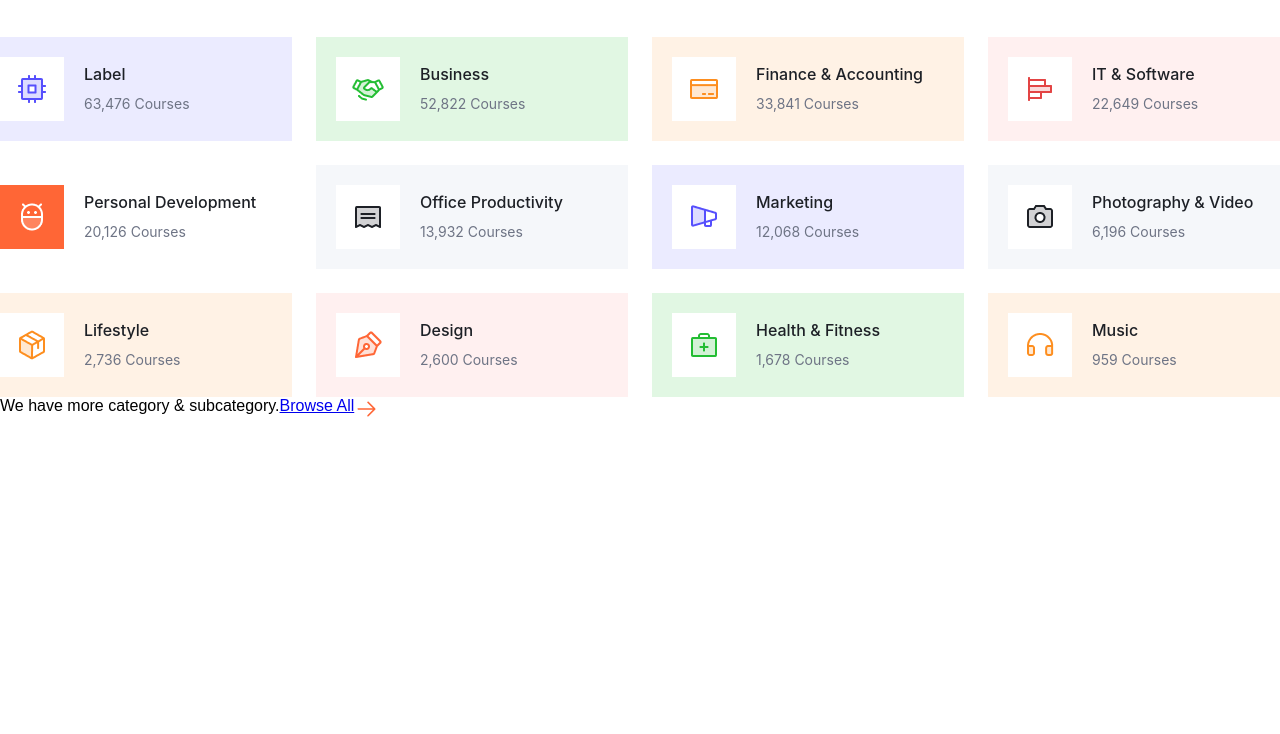
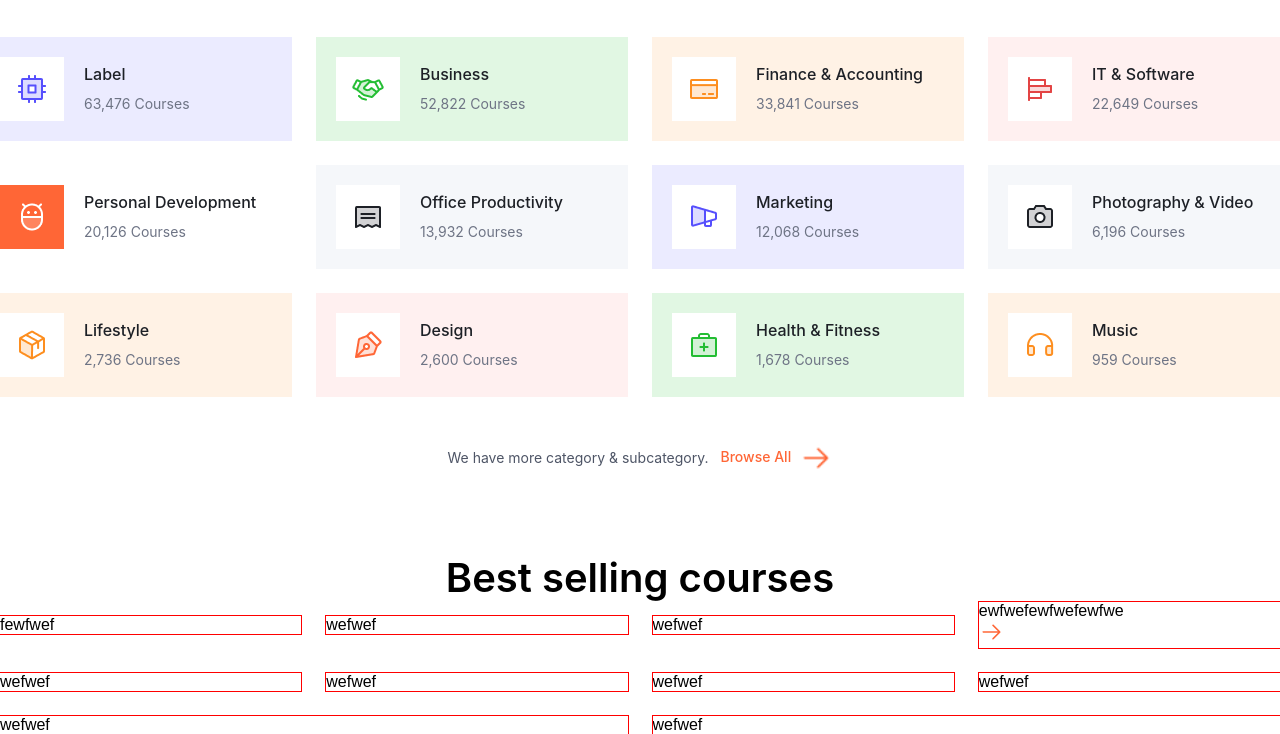
Before and after one commit to dangerlyoha12/E-tutor-project, a plain HTML site: page index.html in a window 1280 px wide. Shown: the part 948-1682 px from the top of the page. Before the commit the page ends 1369 px from the top, so only its background shows below. Drawn offline with Linux system fonts and the light colour scheme; a web font is replaced by a local one.

Commit message:
fix bugs

```diff
--- a/index.html
+++ b/index.html
@@ -177,13 +177,35 @@
 					</div>
 					</div>
 				</div>
-				<div class='browse__content__last-child'>
+				<div class="browse__content__last-child">
+				<div class='browse__content__last-child__info'>
 				<p> We have more category & subcategory. </p>
 				<div>
 					<a href='#'> Browse All </a>
 					<img src="image/ArrowRight.png" alt="ArrowRight">
 				</div>
 				</div>
+				</div>
+			</div>
+			<div class='selling-courses'>
+				<h2>
+					Best selling courses
+				</h2>
+				<div class='container'>
+					<ul>
+						<li> fewfwef</li>
+						<li> wefwef</li>
+						<li>wefwef </li>
+						<li>ewfwefewfwefewfwe
+							<div><img src="image/ArrowRight.png" alt=""></div> </li>
+						<li>wefwef </li>
+						<li>wefwef </li>
+						<li> wefwef</li>
+						<li> wefwef</li>
+						<li> wefwef</li>
+						<li> wefwef</li>
+					</ul>
+				</div>
 			</div>
 		</main>
 	</body>
--- a/main.css
+++ b/main.css
@@ -16,6 +16,14 @@ main {
 }
 body::-webkit-scrollbar {
 	display: none;
+}
+h2 {
+	font-family: Inter;
+	font-weight: 600;
+	font-size: 40px;
+	line-height: 48px;
+	letter-spacing: -1%;
+	text-align: center;
 }
 .navbar {
 	background-color: black;
@@ -197,12 +205,6 @@ body::-webkit-scrollbar {
 	text-transform: capitalize;
 }
 .browse > h2 {
-	font-family: Inter;
-	font-weight: 600;
-	font-size: 40px;
-	line-height: 48px;
-	letter-spacing: -1%;
-	text-align: center;
 	padding: 80px 0 0 0;
 }
 .browse__content {
@@ -277,8 +279,56 @@ body::-webkit-scrollbar {
 }
 .browse__content__last-child {
 	display: flex;
+	margin-top: 45px;
+	justify-content: center;
+	padding-bottom: 80px;
+}
+.browse__content__last-child__info {
+	display: flex;
+}
+.browse__content__last-child__info div {
+	display: flex;
+}
+.browse__content__last-child__info div a {
+	color: rgba(255, 102, 54, 1);
+	text-decoration: none;
+	margin: 0 0 0 12px;
+	padding-top: 5px;
+	font-family: Inter;
+	font-weight: 500;
+	font-size: 14px;
+	line-height: 20px;
+	letter-spacing: -1%;
+	text-align: center;
+	width: 79px;
+}
+.browse__content__last-child > div p {
+	font-family: Inter;
+	font-weight: 400;
+	font-size: 14px;
+	line-height: 22px;
+	letter-spacing: -1%;
+	text-align: center;
+	color: rgba(78, 85, 102, 1);
+	padding: 5px 0 5px 0;
+}
+.browse__content__last-child__info div img {
+	padding-left: 8px;
+}
+.container {
+	width: 100%;
 	margin: 0 auto;
 }
-.browse__content__last-child div {
+.container > ul {
 	display: flex;
+	flex-wrap: wrap;
+	list-style-type: none;
+	justify-content: center;
+	gap: 25px;
+	align-items: center;
 }
+.container > ul li {
+	flex: 1 1 240px;
+	outline: 1px solid red;
+	width: 1px;
+}
```
